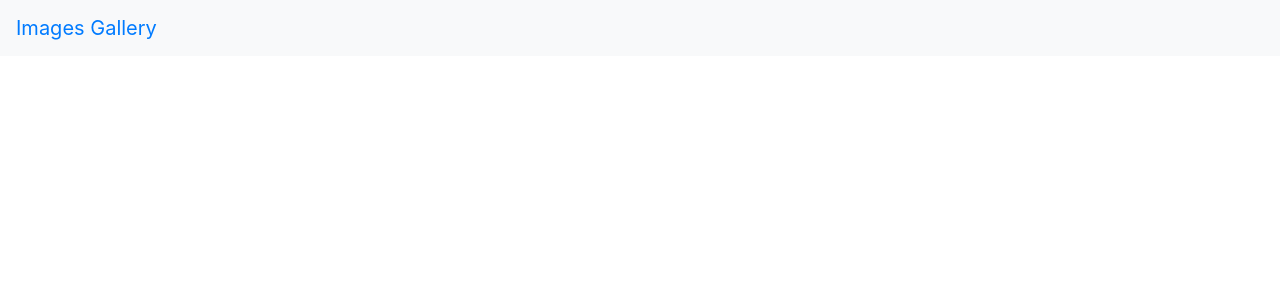
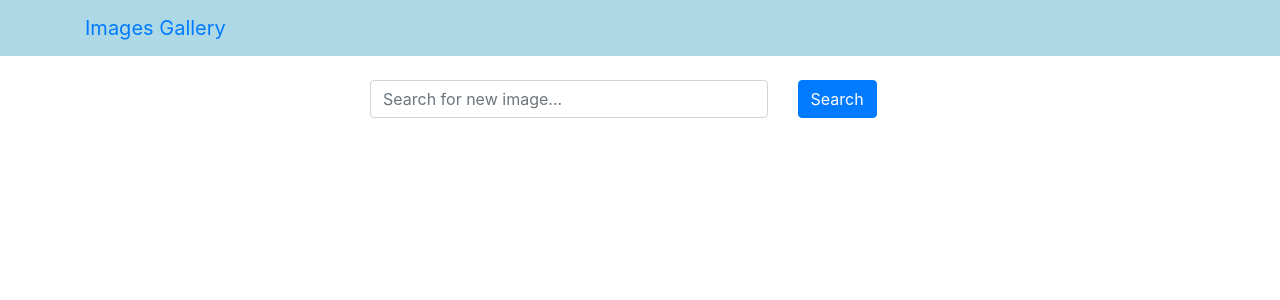
Before and after one commit to sram-coder/git-repository, a React (Create React App) app in the folder images-gallery/frontend/: page / in a window 1280 px wide. Shown: the top 300 px of the page. Built offline with nearby package versions, Linux system fonts and the light colour scheme.

Commit message:
controlled search components

```diff
--- a/images-gallery/frontend/src/App.js
+++ b/images-gallery/frontend/src/App.js
@@ -1,10 +1,22 @@
+import {useState} from 'react';
 import 'bootstrap/dist/css/bootstrap.min.css';
 import Header from './components/Header';
+import Search from './components/Search';
+
+
 
 const App = () =>{
+  const [word, setWord] = useState('')
+
+  const handleSearchSubmit = (e) => {
+  e.preventDefault();
+  console.log(word)
+};
+
   return (
     <div>
       <Header title = "Images Gallery"/>
+      <Search word={word} setWord={setWord}handleSearchSubmit={handleSearchSubmit}/>
     </div>
   );
 }
--- a/images-gallery/frontend/src/components/Header.js
+++ b/images-gallery/frontend/src/components/Header.js
@@ -1,12 +1,17 @@
 import React from 'react';
-import { Navbar} from 'react-bootstrap';
+import { Navbar, Container} from 'react-bootstrap';
+
+const navbarStyle = {
+    backgroundColor: 'lightblue',
+};
 
 const Header = ({title}) => {
     return (
 
-         <Navbar bg="light" data-bs-theme="light">
-         <Navbar.Brand href="/">{title}</Navbar.Brand>
-
+         <Navbar style={navbarStyle} data-bs-theme="light">
+            <Container>
+                <Navbar.Brand href="/">{title}</Navbar.Brand>
+            </Container>
         </Navbar>
     )
 };
--- /dev/null
+++ b/images-gallery/frontend/src/components/Search.js
@@ -0,0 +1,31 @@
+import React from 'react';
+import { Container, Row, Col, Form, Button } from 'react-bootstrap';
+
+const Search = ({word, setWord,handleSubmit}) => {
+    return (
+        <Container className = "mt-4">
+            <Row className = "justify-content-center">
+                <Col xs={12} md={8} lg={6}>
+                <Form onSubmit={handleSubmit}>
+                    <Row>
+                        <Col xs ={9}>
+                            <Form.Control
+                            type = "text"
+                            value = {word}
+                            onChange = {(e) => setWord(e.target.value)}
+                            placeholder="Search for new image..."
+                            />
+                        </Col>
+                        <Col>
+                            <Button variant="primary" type="submit">
+                                Search
+                            </Button>
+                        </Col>
+                    </Row>
+                </Form></Col>
+            </Row>
+        </Container>
+    )
+};
+
+export default Search;
```
